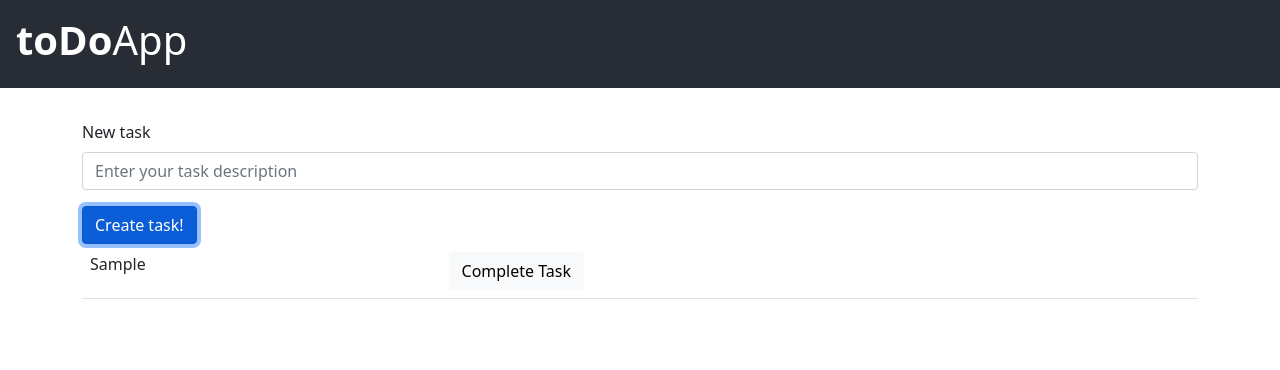
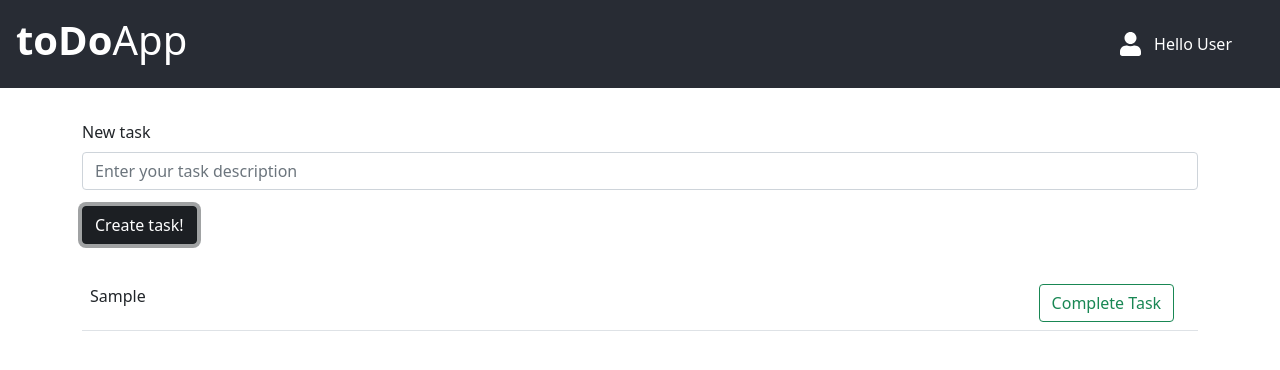
Before and after one commit to joaodurante/react-course, a React (Create React App) app: page / in a window 1280 px wide. Both pictures are taken after typing "Sample" into the empty fields and a click on the button "Create task!". Shown: the top 370 px of the page. Built offline with nearby package versions, Linux system fonts and the light colour scheme.

Commit message:
finished todo implementation

```diff
--- a/src/App.css
+++ b/src/App.css
@@ -11,3 +11,36 @@
   padding: 1rem;
   margin-bottom: 2rem;
 }
+
+.task-form {
+  margin-bottom: 2rem;
+}
+
+.task-description {
+  width: 85%;
+}
+
+.complete-button {
+  width: 15%;
+}
+
+.user-info {
+  margin-left: auto;
+  margin-right: 2rem;
+  display: flex;
+  align-items: center;
+}
+
+.user-info:hover {
+  cursor:pointer;
+  background-color:aliceblue;
+}
+
+.user-icon {
+  margin-right: 0.8rem;
+  font-size: 1.5rem;
+}
+
+.user-name {
+  font-size: 1rem;
+}
--- a/src/components/Header.jsx
+++ b/src/components/Header.jsx
@@ -1,9 +1,12 @@
+import User from './User';
+
 function Header() {
     return(
         <div className="main-header">
             <h1 className="app-title">
                 <b>toDo</b>App
             </h1>
+            <User />
         </div>
     );
 }
--- a/src/components/Task.jsx
+++ b/src/components/Task.jsx
@@ -9,9 +9,9 @@ function Task(props) {
 
     return (
         <tr>
-            <td>{props.task.description}</td>
-            <td>
-                <Button variant="light" onClick={handleCompleteButtonClick}>Complete Task</Button>
+            <td className="task-description">{props.task.description}</td>
+            <td className="complete-button">
+                <Button variant="outline-success" onClick={handleCompleteButtonClick}>Complete Task</Button>
             </td>
         </tr>
     )
--- a/src/components/TaskForm.jsx
+++ b/src/components/TaskForm.jsx
@@ -16,12 +16,12 @@ function TaskForm(props) {
     }
 
     return(
-        <Form onSubmit={handleFormSubmit}>
+        <Form className="task-form" onSubmit={handleFormSubmit}>
             <Form.Group className="mb-3" controlId="formBasicEmail">
                 <Form.Label>New task</Form.Label>
                 <Form.Control type="text" autoComplete="off" placeholder="Enter your task description" value={task.description} onChange={handleInputTaskChange} />
             </Form.Group>
-            <Button variant="primary" type="submit">
+            <Button variant="dark" type="submit">
                 Create task!
             </Button>
         </Form>
--- a/src/components/TaskList.jsx
+++ b/src/components/TaskList.jsx
@@ -3,7 +3,7 @@ import Task from './Task';
 
 function TaskList(props) {
     return(
-        <Table hover>
+        <Table className="task-list" hover>
             <tbody>
                 {
                     props.tasks.map(task => {
--- a/src/components/User.jsx
+++ b/src/components/User.jsx
@@ -1,6 +1,14 @@
+import { FontAwesomeIcon } from '@fortawesome/react-fontawesome';
+import { faUser } from '@fortawesome/free-solid-svg-icons';
 
 function User() {
 
+    return(
+        <div className="user-info">
+            <FontAwesomeIcon className="user-icon" icon={faUser} />
+            <span className="user-name">Hello User</span>
+        </div>
+    );
 }
 
 export default User;
```
